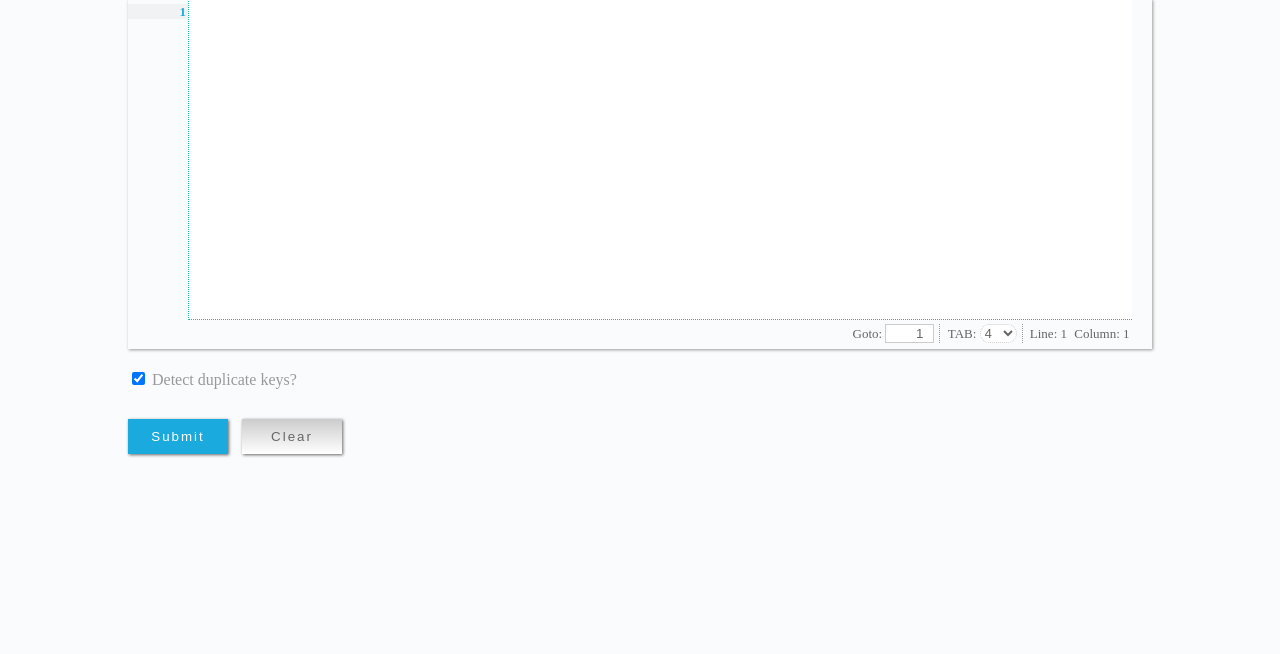
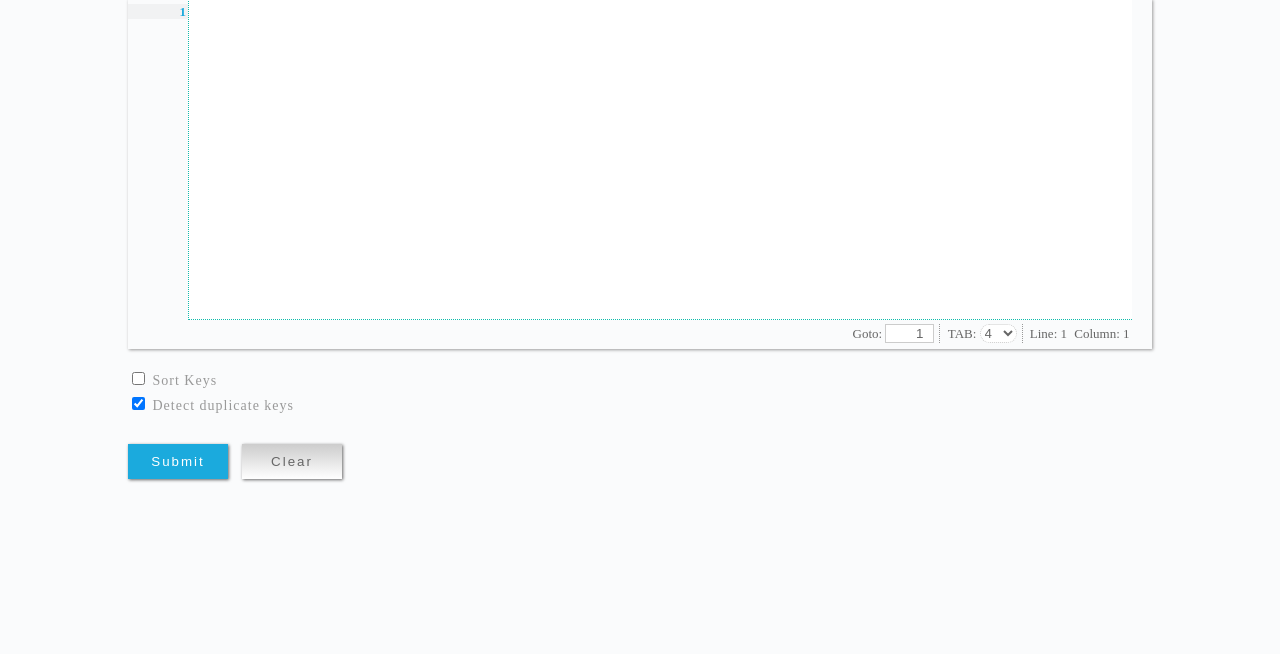
Before and after one commit to j81k/jsonlint, a Flask app: page / in a window 1280 px wide. Shown: the part 85-739 px from the top of the page. Run offline with Flask 2, Linux system fonts and the light colour scheme.

Commit message:
Sort Keys

```diff
--- a/app/forms.py
+++ b/app/forms.py
@@ -9,4 +9,5 @@
 
 class InputForm(Form):
 	duplicate_key = BooleanField('duplicate_key', default=True)
+	sort_key = BooleanField('sort_key', default=False)
 	json_inp = TextAreaField('json_inp', validators=[DataRequired()], default='{"data":{"user": "Ashok"}}')
--- a/app/static/css/style.css
+++ b/app/static/css/style.css
@@ -166,6 +166,17 @@
   border: 1px solid #ccc;
 }
 
+#more-ctrls {
+  color: #999;
+  margin: 20px 0px;
+}
+
+#more-ctrls > div {
+  margin-top: 5px;
+  font-size: 14px;
+  letter-spacing: 1px;
+}
+
 .error {
   color: #f33;
   background: rgba(255, 100, 100, 0.09);
@@ -197,8 +208,3 @@
   display: inline-block;
   margin: 0px 2px;
 }
-
-#more-ctrls {
-  color: #999;
-  margin: 20px 0px;
-}
--- a/app/templates/index.html
+++ b/app/templates/index.html
@@ -33,7 +33,8 @@
 		</div>
 
 		<div id="more-ctrls">
-			{{ data.form.duplicate_key }} Detect duplicate keys?
+			<div>{{ data.form.sort_key }} Sort Keys</div>
+			<div>{{ data.form.duplicate_key }} Detect duplicate keys</div>
 		</div>
 
 		<div class="ctrls">
--- a/app/views.py
+++ b/app/views.py
@@ -58,16 +58,18 @@
 		data['indent'] = request.form.get('stats_tab_select')
 
 		try :
-			# {"data": {"name": "Ui","user": "Assk","user": "kio"}}
+			# {"data": {"zname": "Ui","user": "Assk","auser": "kio"}}
 
 			try :
+
 				if data['form'].duplicate_key.data :
 					content = json.loads(content, object_pairs_hook=dict_raise_on_duplicates)
 				else :
 					content = json.loads(content, object_pairs_hook=dict_allow_on_duplicates)
 
-				content = json.dumps(content, indent=int(data['indent']), sort_keys=True)
+				content = json.dumps(content, indent=int(data['indent']), sort_keys=data['form'].sort_key.data)
 				content = content.replace('\r\n', '')
+
 			except ValueError as e:
 				#pass
 				content = content.replace('\n', '')
--- a/run.py
+++ b/run.py
@@ -1,7 +1,7 @@
 #!flask/bin/python
 
 from app import app
-app.run(debug=True, host='127.0.0.1', port=9000)
+app.run(debug=True, host='127.0.0.1', port=4000)
 
 """
 host='192.168.0.1',
```
